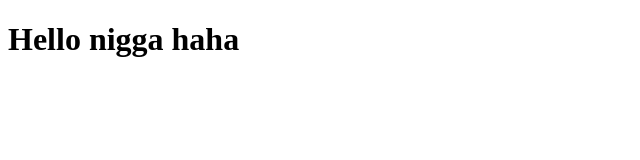
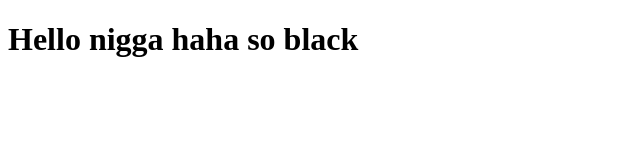
Before and after one commit to suryak13/Angular, a plain HTML site: page index.html in a window 1280 px wide. Shown: the whole page, without its empty margins (0-640 px from the left). Drawn offline with Linux system fonts and the light colour scheme.

Commit message:
Next version of web file.

```diff
--- a/index.html
+++ b/index.html
@@ -4,6 +4,6 @@
   <title>hello</title>
 </head>
 <body>
-  <h1> Hello nigga haha </h1>
+  <h1> Hello nigga haha so black </h1>
 </body>
 </html>
```
